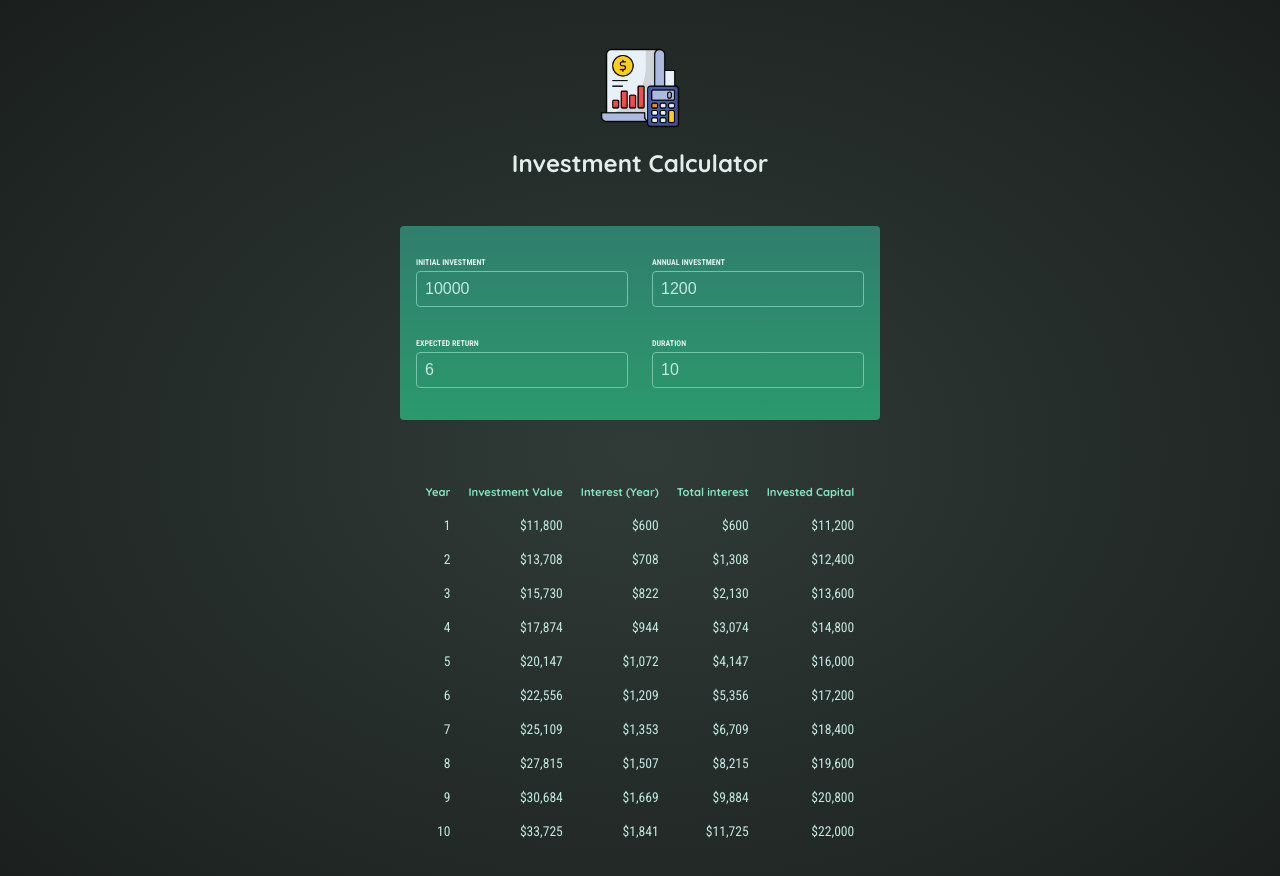
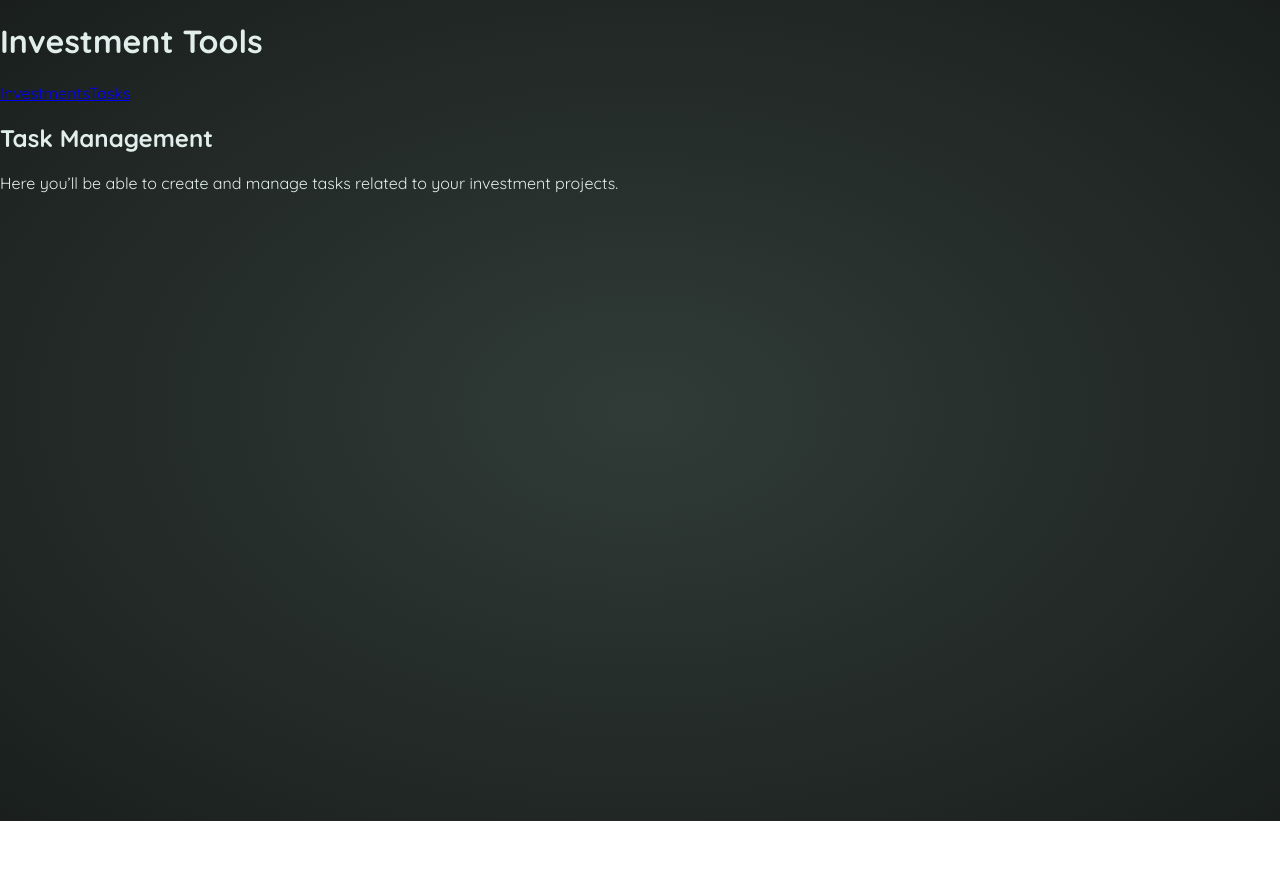
Before and after one commit to Stasiek99/investment-app, a React (Vite) app in the folder investment-app/: page /tasks in a window 1280 px wide. Shown: the top 876 px of the page. After the commit the page ends 821 px from the top, so only its background shows below. Built offline with nearby package versions, Linux system fonts and the light colour scheme.

Commit message:
refactor: project structure proposal

```diff
--- /dev/null
+++ b/investment-app/postcss.config.js
@@ -0,0 +1,6 @@
+module.exports = {
+    plugins: {
+        tailwindcss: {},
+        autoprefixer: {}
+    }
+};
--- a/investment-app/src/app/App.tsx
+++ b/investment-app/src/app/App.tsx
@@ -1,7 +1,9 @@
-import {InvestmentsCalculatorPage} from "../features/investments-calculator";
+import { RouterProvider } from "react-router-dom";
+
+import { router } from "./routes.tsx";
 
 function App() {
-    return <InvestmentsCalculatorPage />;
+    return <RouterProvider router={router} />;
 }
 
 export default App;
--- /dev/null
+++ b/investment-app/src/app/layout/MainLayout.tsx
@@ -0,0 +1,25 @@
+import { Outlet, NavLink } from "react-router-dom";
+
+export default function MainLayout() {
+    return (
+        <div className="min-h-screen bg-grey-50 text-gray-800">
+            <header className="bg-blue-600 text-white py-4 px-6 flex justify-between items-center">
+                <h1 className="text-2xl font-bold">Investment Tools</h1>
+                <nav className="space-x-4">
+                    <NavLink to="/"
+                             className={({ isActive }) => `hover:underline ${isActive ? "font-bold underline" : ""}`}>
+                        Investments
+                    </NavLink>
+                    <NavLink to="/tasks"
+                             className={({ isActive }) => `hover:underline ${isActive ? "font-bold underline" : ""}`}>
+                        Tasks
+                    </NavLink>
+                </nav>
+            </header>
+
+            <main className="p-8">
+                <Outlet />
+            </main>
+        </div>
+    );
+}
--- /dev/null
+++ b/investment-app/src/app/routes.tsx
@@ -0,0 +1,16 @@
+import { createBrowserRouter } from "react-router-dom";
+
+import { InvestmentsCalculatorPage } from "../features/investments-calculator";
+import { TaskManagementPage } from "../features/task-managment";
+import MainLayout from "./layout/MainLayout.tsx";
+
+export const router = createBrowserRouter([
+    {
+        path: "/",
+        element: <MainLayout />,
+        children: [
+            { path: "/", element: <InvestmentsCalculatorPage /> },
+            { path: "/tasks", element: <TaskManagementPage /> },
+        ],
+    },
+]);
--- /dev/null
+++ b/investment-app/src/features/task-managment/index.ts
@@ -0,0 +1 @@
+export { default as TaskManagementPage } from "./pages/TaskManagerPage";
--- /dev/null
+++ b/investment-app/src/features/task-managment/pages/TaskManagerPage.tsx
@@ -0,0 +1,10 @@
+export default function TaskManagerPage() {
+    return (
+        <div className="p-8">
+            <h2 className="text-3xl font-bold mb-4">Task Management</h2>
+            <p className="text-grey-600">
+                Here you’ll be able to create and manage tasks related to your investment projects.
+            </p>
+        </div>
+    );
+}
--- a/investment-app/src/index.tsx
+++ b/investment-app/src/index.tsx
@@ -1,6 +1,11 @@
+import React from "react";
 import ReactDOM from "react-dom/client";
 
 import App from "./app/App.tsx";
 import "./app/index.css";
 
-ReactDOM.createRoot(document.getElementById("root")!).render(<App />);
+ReactDOM.createRoot(document.getElementById("root")!).render(
+    <React.StrictMode>
+        <App />
+    </React.StrictMode>
+);
```
Also changed, not shown: investment-app/package.json (+6 -1 lines), investment-app/src/App.tsx (deleted, +0 -7 lines), investment-app/tailwind.config.js (added, +12 -0 lines), 1 other file (tests, documents, lock files or other folders).
